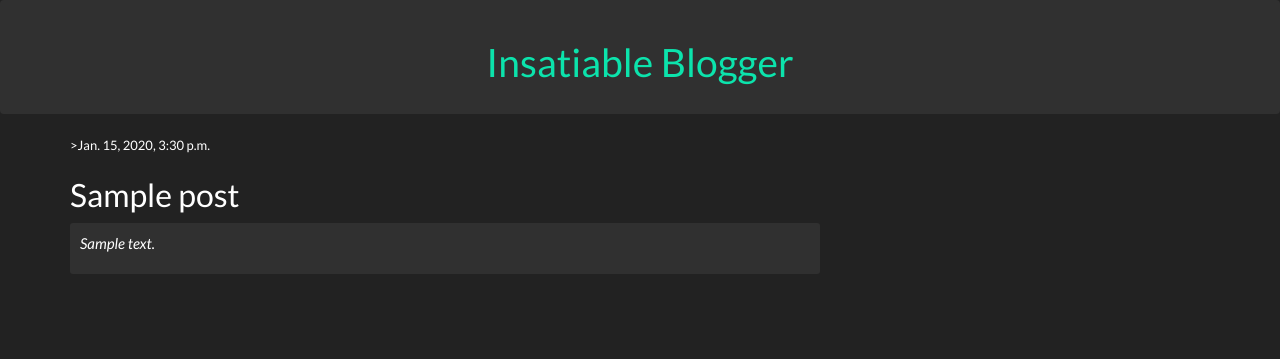
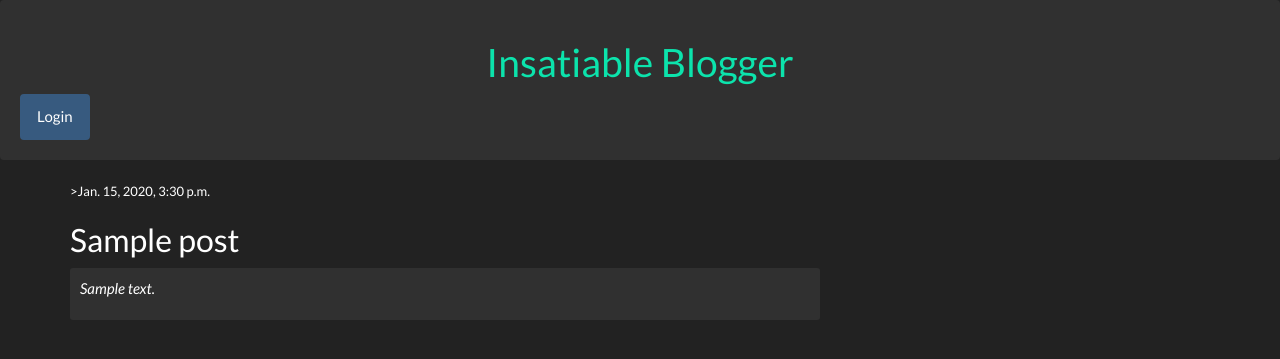
Before and after one commit to shalini6/Blog, a Django app: page /post/1/ in a window 1280 px wide. Shown: the top 359 px of the page. Run offline with Django 3.2, Linux system fonts and the light colour scheme; tables that the repository leaves empty hold one stand-in row (values such as "Sample post"); some libraries are stand-ins or nearby versions.

Commit message:
Added login/logout

```diff
--- a/blog/templates/blog/base.html
+++ b/blog/templates/blog/base.html
@@ -14,7 +14,15 @@
 	<div class="well">
 		<h1><a href="/"><center>Insatiable Blogger</center></a></h1>
         {% if user.is_authenticated %}
-        <a href="{% url 'post_new' %}" class="btn btn-primary btn-sm"><span>New</span></a>
+            <span>
+            <a href="{% url 'post_new' %}" class="btn btn-primary btn-sm">New</a>
+            <a href="{% url 'post_draft_list' %}" class="btn btn-primary btn-sm">Drafts</a>
+            </span>
+            <ul class="pager">Hello <b><em>{{ user.username}} </em></b>! <small><li><a href="{% url 'logout' %}">Logout</a></li></small></ul>
+        {% else %}
+            <span>
+            <a href="{% url 'login' %}" class="btn btn-primary">Login</a>
+            </span>
         {% endif %}
 	</div>
 
--- a/blog/templates/blog/post_detail.html
+++ b/blog/templates/blog/post_detail.html
@@ -6,9 +6,12 @@
             <div class="date">
                 <font size= "2px">>{{ post.published_date }}</font>
             </div>
+        {% else %}
+        	<a class= "btn btn-primary btn-xs" href="{% url 'post_publish' pk=post.pk %}">Publish</a>
 		{% endif %}
 		{% if user.is_authenticated %}
         <a class="btn btn-primary btn-xs" href="{% url 'post_edit' pk=post.pk %}">Edit</a>
+        <a class="btn btn-primary btn-xs" href="{% url 'post_remove' pk=post.pk %}">Delete</a>
         {% endif %}
         <h2>{{ post.title }}</h2>
         <div class = "well well-sm">
--- a/blog/urls.py
+++ b/blog/urls.py
@@ -6,4 +6,7 @@ urlpatterns = [
 	url(r'^post/(?P<pk>\d+)/$', views.post_detail, name='post_detail'),
 	url(r'^post/new/$',views.post_new,name='post_new'),
 	url(r'^post/(?P<pk>\d+)/edit/$', views.post_edit, name='post_edit'),
+	url(r'^drafts/$', views.post_draft_list, name='post_draft_list'),
+	url(r'^post/(?P<pk>\d+)/publish/$', views.post_publish, name='post_publish'),
+	url(r'^post/(?P<pk>\d+)/remove/$', views.post_remove, name='post_remove'),
 ]
--- a/blog/views.py
+++ b/blog/views.py
@@ -4,6 +4,7 @@ from django.utils import timezone
 from django.shortcuts import render, get_object_or_404
 from .forms import PostForm
 from django.shortcuts import redirect
+from django.contrib.auth.decorators import login_required
 
 
 def post_list(request):
@@ -14,19 +15,20 @@ def post_detail(request,pk):
 	post = get_object_or_404(Post, pk=pk)
 	return render(request, 'blog/post_detail.html', {'post':post})
 
+@login_required
 def post_new(request):
 	if request.method == "POST" :
 		form = PostForm(request.POST)
 		if form.is_valid():
 			post = form.save(commit=False)
 			post.author = request.user
-			post.published_date = timezone.now()
 			post.save()
 			return redirect('post_detail',pk=post.pk)
 	else:
 		form = PostForm()
 		return render(request, 'blog/post_edit.html',{'form':form})
 
+@login_required
 def post_edit(request, pk):
     post = get_object_or_404(Post, pk=pk)
     if request.method == "POST":
@@ -34,9 +36,25 @@ def post_edit(request, pk):
         if form.is_valid():
             post = form.save(commit=False)
             post.author = request.user
-            post.published_date = timezone.now()
             post.save()
             return redirect('post_detail', pk=post.pk)
     else:
         form = PostForm(instance=post)
     return render(request, 'blog/post_edit.html', {'form': form})
+
+@login_required
+def post_draft_list(request):
+	posts = Post.objects.filter(published_date__isnull=True).order_by('created_date')
+	return render(request, 'blog/post_draft_list.html',{'posts': posts})
+
+@login_required
+def post_publish(request,pk):
+	post = get_object_or_404(Post, pk=pk)
+	post.publish()
+	return redirect('post_detail',pk=pk)
+
+@login_required
+def post_remove(request,pk):
+	post = get_object_or_404(Post, pk=pk)
+	post.delete()
+	return redirect('post_list')
--- a/mysite/settings.py
+++ b/mysite/settings.py
@@ -120,3 +120,4 @@ USE_TZ = True
 
 STATIC_URL = '/static/'
 STATIC_ROOT = os.path.join(BASE_DIR,'static')
+LOGIN_REDIRECT_URL = '/'
--- a/mysite/urls.py
+++ b/mysite/urls.py
@@ -15,8 +15,11 @@ Including another URLconf
 """
 from django.conf.urls import include,url
 from django.contrib import admin
+from django.contrib.auth import views
 
 urlpatterns = [
     url(r'^admin/', admin.site.urls),
+    url(r'^accounts/login/$',views.login, name='login'),
+    url(r'^accounts/logout/$', views.logout, name='logout', kwargs={'next_page': '/'}),
     url(r'',include('blog.urls')),
 ]
```
